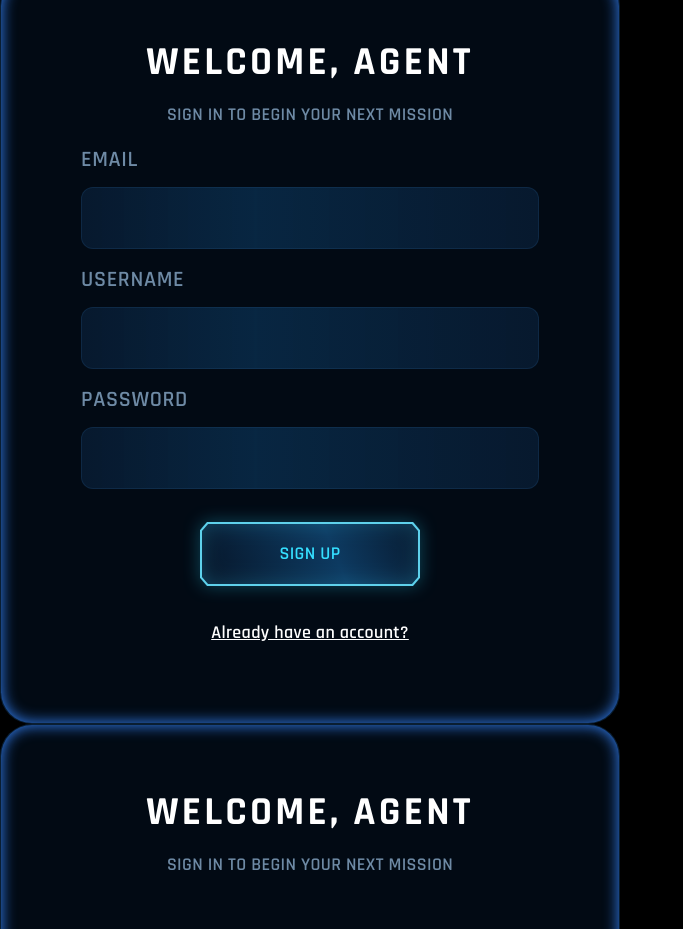
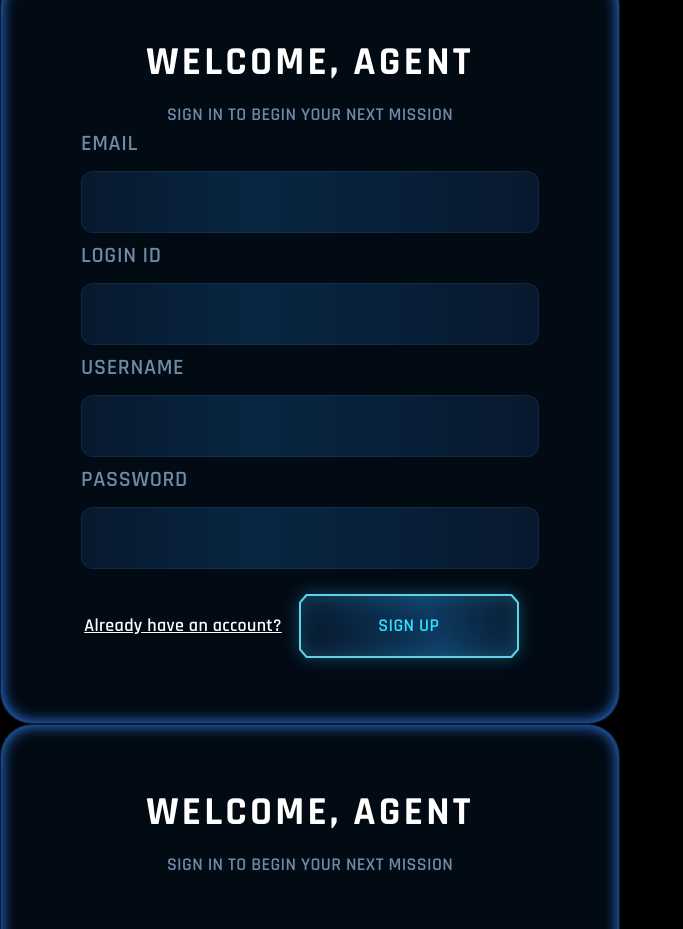
Before and after one commit to IlyasFounas/ft_transcendence, a React (Vite) app in the folder frontend/: page / in a window 1280 px wide. Shown: the part 2120-3049 px from the top of the page, without its empty margins (0-683 px from the left). Built offline with nearby package versions, Linux system fonts and the light colour scheme.

Commit message:
fix: add login id to sign up

```diff
--- a/frontend/src/components/authentication/AuthenticationSignUp.tsx
+++ b/frontend/src/components/authentication/AuthenticationSignUp.tsx
@@ -10,6 +10,7 @@ export default function AuthenticationSignUp ({
     onLogin,
 }: AuthenticationSignUpProps) {
     const [email, setEmail] = useState("");
+    const [login, setLogin] = useState("");
     const [username, setUsername] = useState("");
     const [password, setPassword] = useState("");
 
@@ -27,13 +28,15 @@ export default function AuthenticationSignUp ({
             flex-col
             w-full
             items-center
-            gap-4
+            gap-2
             "
         >
             <Input label="email" type="email" value={email} onChange={setEmail}/>
+            <Input label="login id" type="text" value={login} onChange={setLogin}/>
             <Input label="username" type="text" value={username} onChange={setUsername}/>
             <Input label="password" type="password" value={password} onChange={setPassword}/>
-            <PrimaryButton size="small" onClick={handleSignUp}>sign up</PrimaryButton>
+
+            <div className="flex items-center justify-between">
                 <button
                     type="button"
                     className="
@@ -52,6 +55,8 @@ export default function AuthenticationSignUp ({
                 >
                 Already have an account?
                 </button>
+                <PrimaryButton size="small" onClick={handleSignUp}>sign up</PrimaryButton>
+            </div>
         </div>
     );
 }
```
Lines whose indentation alone changed are shown as unchanged.
